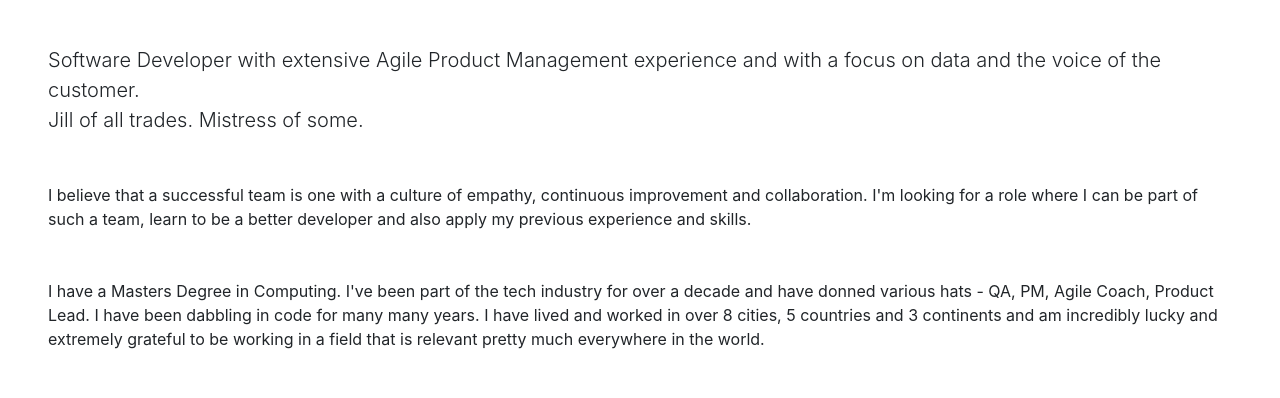
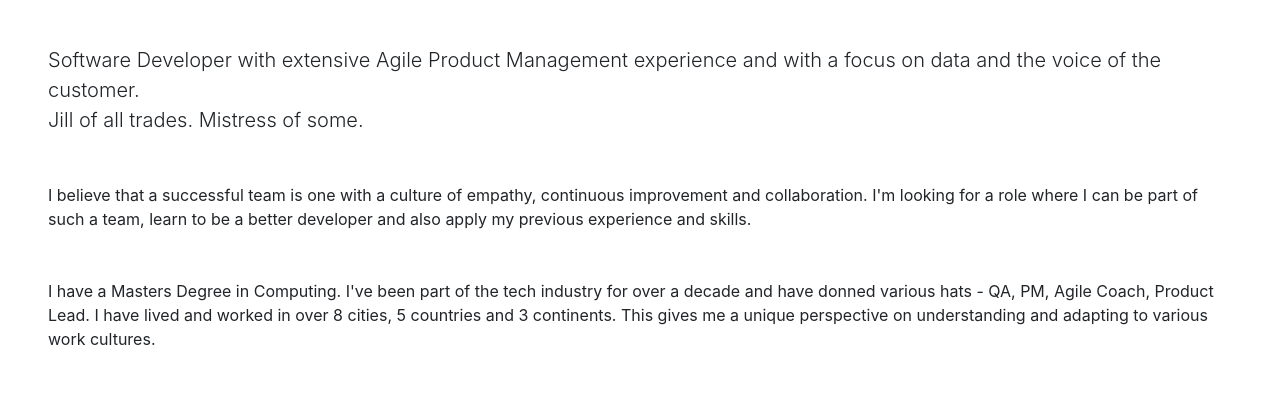
Before and after one commit to artismarti/artismarti.github.io, a website with bundled scripts: page index.html in a window 1280 px wide. Shown: the part 123-521 px from the top of the page. Built offline with nearby package versions, Linux system fonts and the light colour scheme; files whose address does not match are found by name; a web font is replaced by a local one.

Commit message:
Improves copy.

```diff
--- a/index.html
+++ b/index.html
@@ -87,6 +87,10 @@
           <li class="nav-item">
             <a class="nav-link js-scroll-trigger" href="#talks">Talks</a>
           </li>
+          <<span class="social-icons"
+            ><a href="https://github.com/artismarti">
+              <i class="fab fa-github"></i> </a
+          ></span>
         </ul>
       </div>
     </nav>
@@ -116,11 +120,9 @@
           <p class="mb-5">
             I have a Masters Degree in Computing. I've been part of the tech
             industry for over a decade and have donned various hats - QA, PM,
-            Agile Coach, Product Lead. I have been dabbling in code for many
-            many years. I have lived and worked in over 8 cities, 5 countries
-            and 3 continents and am incredibly lucky and extremely grateful to
-            be working in a field that is relevant pretty much everywhere in the
-            world.<br />
+            Agile Coach, Product Lead. I have lived and worked in over 8 cities,
+            5 countries and 3 continents. This gives me a unique perspective on
+            understanding and adapting to various work cultures.<br />
           </p>
 
           <div class="social-icons">
```
